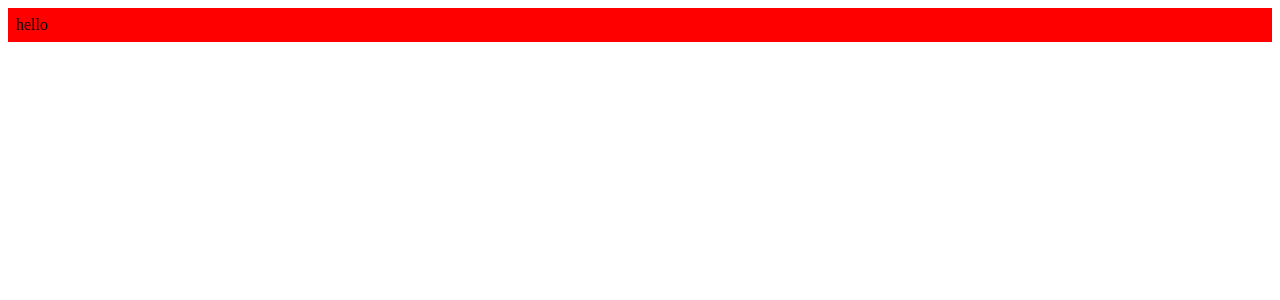
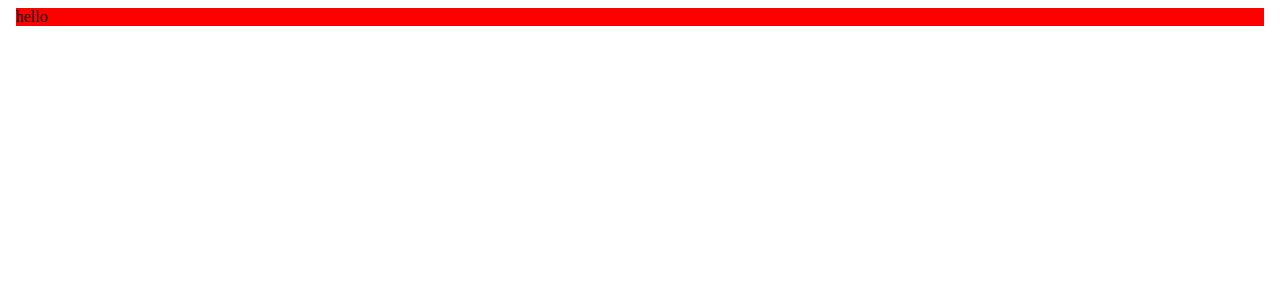
Before and after one commit to armenio2/user-crud, a React (Create React App) app: page / in a window 1280 px wide. Shown: the top 300 px of the page. Built offline with nearby package versions, Linux system fonts and the light colour scheme.

Commit message:
fix assets + create margin

```diff
--- a/src/App.js
+++ b/src/App.js
@@ -4,7 +4,7 @@ import Assets from './assets'
 
 function App() {
   return (
-    <div className="App" style={{ background: Assets.colors.default, padding: Assets.padding.xl }}>
+    <div className="App" style={{ background: Assets.colors.default, margin: Assets.margin.xl }}>
       hello
     </div>
   );
--- a/src/assets/index.js
+++ b/src/assets/index.js
@@ -1,11 +1,13 @@
 import Icons from './icons';
 import Colors from './colors';
-import Padding from './paddings';
+import Padding from './padding';
+import Margin from './margin';
 
 const assets = {
     icons: Icons,
     colors: Colors,
-    padding: Padding
+    padding: Padding,
+    margin: Margin
 }
 
 export default assets;
--- a/src/assets/paddings/index.js
+++ b/src/assets/margin/index.js
@@ -1,8 +1,8 @@
-const paddings = {
+const margin = {
     sm: '2px',
     md: '4px',
     lg: '6px',
     xl: '8px'
 }
 
-export default paddings;
+export default margin;
--- /dev/null
+++ b/src/assets/padding/index.js
@@ -0,0 +1,8 @@
+const padding = {
+    sm: '2px',
+    md: '4px',
+    lg: '6px',
+    xl: '8px'
+}
+
+export default padding;
```
